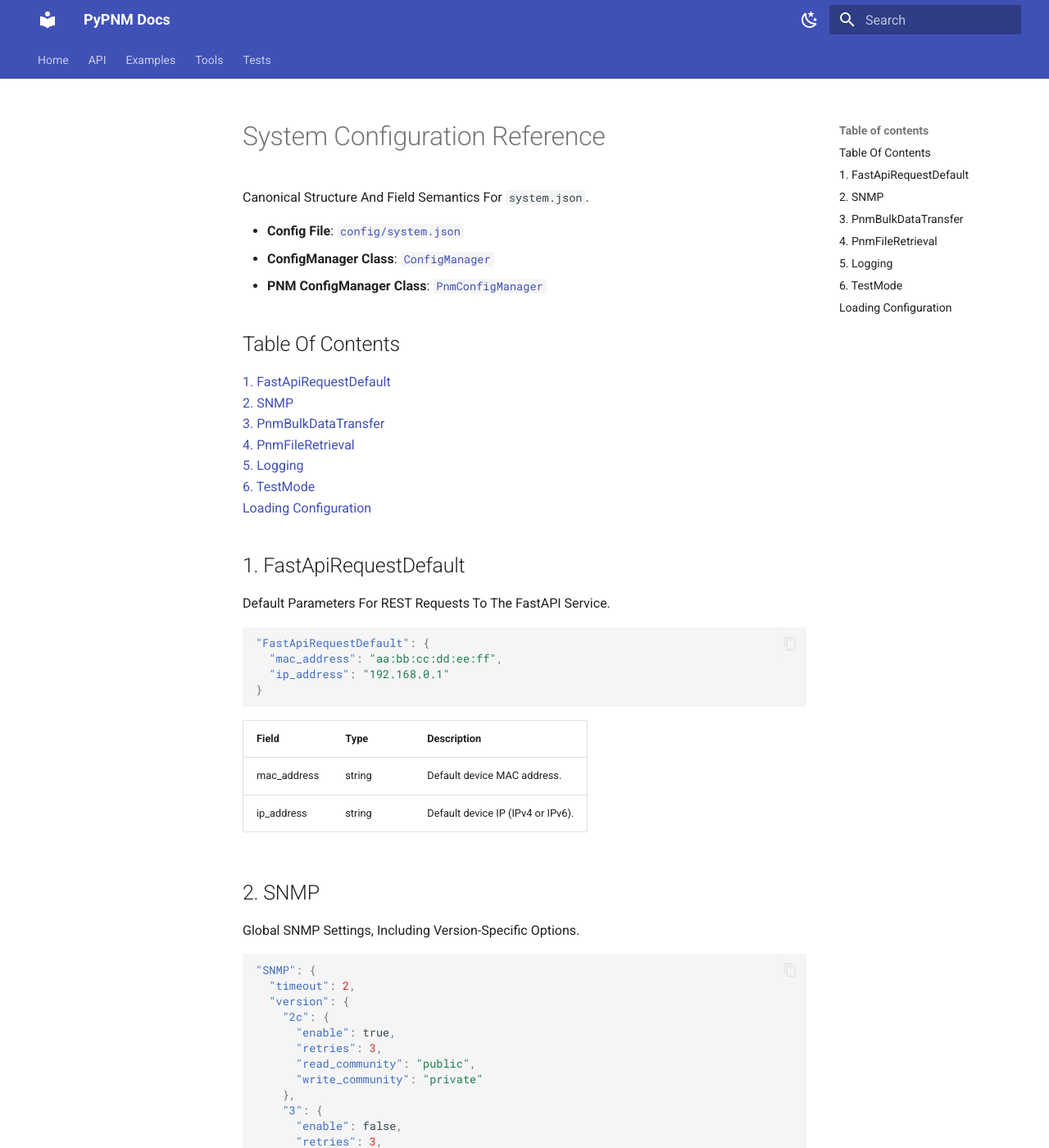
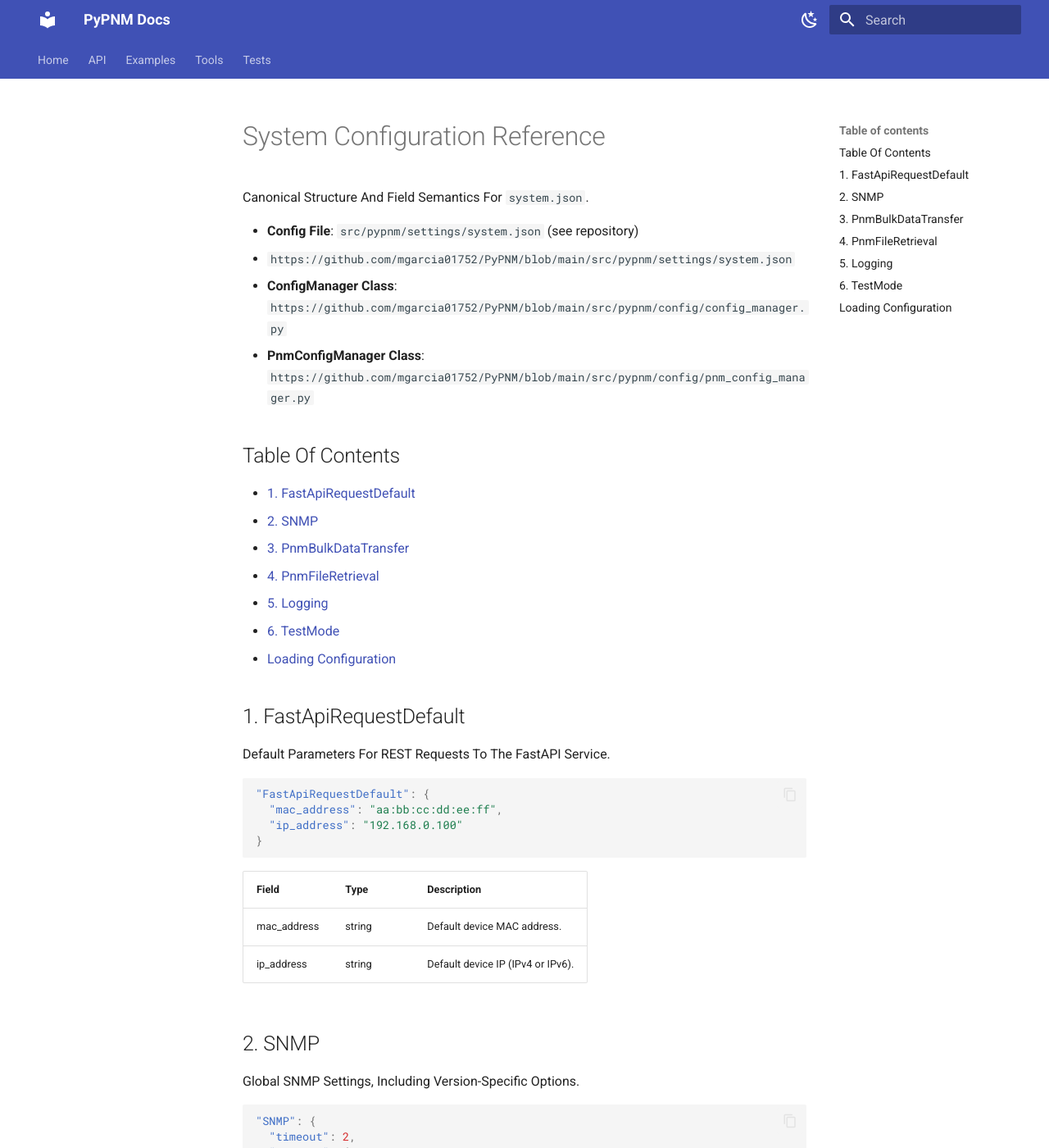
Before and after one commit to mgarcia01752/PyPNM, an MkDocs documentation site: the page built from docs/system/system-config.md, in a window 1280 px wide and 1400 px high. Shown: the whole window at 82% size. Built offline with MkDocs 1.6.1 and Material for MkDocs 9.7.7, drawn with Linux system fonts in a browser that asks for light colours; some of the changed text lies outside the part shown.

````diff
--- a/docs/system/system-config.md
+++ b/docs/system/system-config.md
@@ -2,19 +2,20 @@
 
 Canonical Structure And Field Semantics For `system.json`.
 
-* **Config File**: [`config/system.json`](../../src/pypnm/settings/system.json)
-* **ConfigManager Class**: [`ConfigManager`](../../src/pypnm/config/config_manager.py)
-* **PNM ConfigManager Class**: [`PnmConfigManager`](../../src/pypnm/config/pnm_config_manager.py)
+* **Config File**: `src/pypnm/settings/system.json` (see repository)
+  * `https://github.com/mgarcia01752/PyPNM/blob/main/src/pypnm/settings/system.json`
+* **ConfigManager Class**: `https://github.com/mgarcia01752/PyPNM/blob/main/src/pypnm/config/config_manager.py`
+* **PnmConfigManager Class**: `https://github.com/mgarcia01752/PyPNM/blob/main/src/pypnm/config/pnm_config_manager.py`
 
 ## Table Of Contents
 
-[1. FastApiRequestDefault](#1-fastapirequestdefault)
-[2. SNMP](#2-snmp)
-[3. PnmBulkDataTransfer](#3-pnmbulkdatatransfer)
-[4. PnmFileRetrieval](#4-pnmfileretrieval)
-[5. Logging](#5-logging)
-[6. TestMode](#6-testmode)
-[Loading Configuration](#loading-configuration)
+* [1. FastApiRequestDefault](#1-fastapirequestdefault)
+* [2. SNMP](#2-snmp)
+* [3. PnmBulkDataTransfer](#3-pnmbulkdatatransfer)
+* [4. PnmFileRetrieval](#4-pnmfileretrieval)
+* [5. Logging](#5-logging)
+* [6. TestMode](#6-testmode)
+* [Loading Configuration](#loading-configuration)
 
 ## 1. FastApiRequestDefault
 
@@ -23,7 +24,7 @@ Default Parameters For REST Requests To The FastAPI Service.
 ```json
 "FastApiRequestDefault": {
   "mac_address": "aa:bb:cc:dd:ee:ff",
-  "ip_address": "192.168.0.1"
+  "ip_address": "192.168.0.100"
 }
 ```
 
@@ -260,10 +256,10 @@ Global And Class-Specific Test-Mode Controls.
 }
 ```
 
-| Field                             | Type    | Description                                                |
-| --------------------------------- | ------- | ---------------------------------------------------------- |
-| global.mode.enable                | boolean | Enable or disable global test mode.                        |
-| class_name.<Class>.mode.enable    | boolean | Per-class override for test mode, keyed by class name.     |
+| Field                          | Type    | Description                                            |
+| ------------------------------ | ------- | ------------------------------------------------------ |
+| global.mode.enable             | boolean | Enable or disable global test mode.                    |
+| class_name.<Class>.mode.enable | boolean | Per-class override for test mode, keyed by class name. |
 
 ## Loading Configuration
 
````
Also changed, not shown: other parts of docs/system/system-config.md (+45 -53 lines), README.md (+77 -7 lines), docs/system/menu.md (+13 -3 lines).
